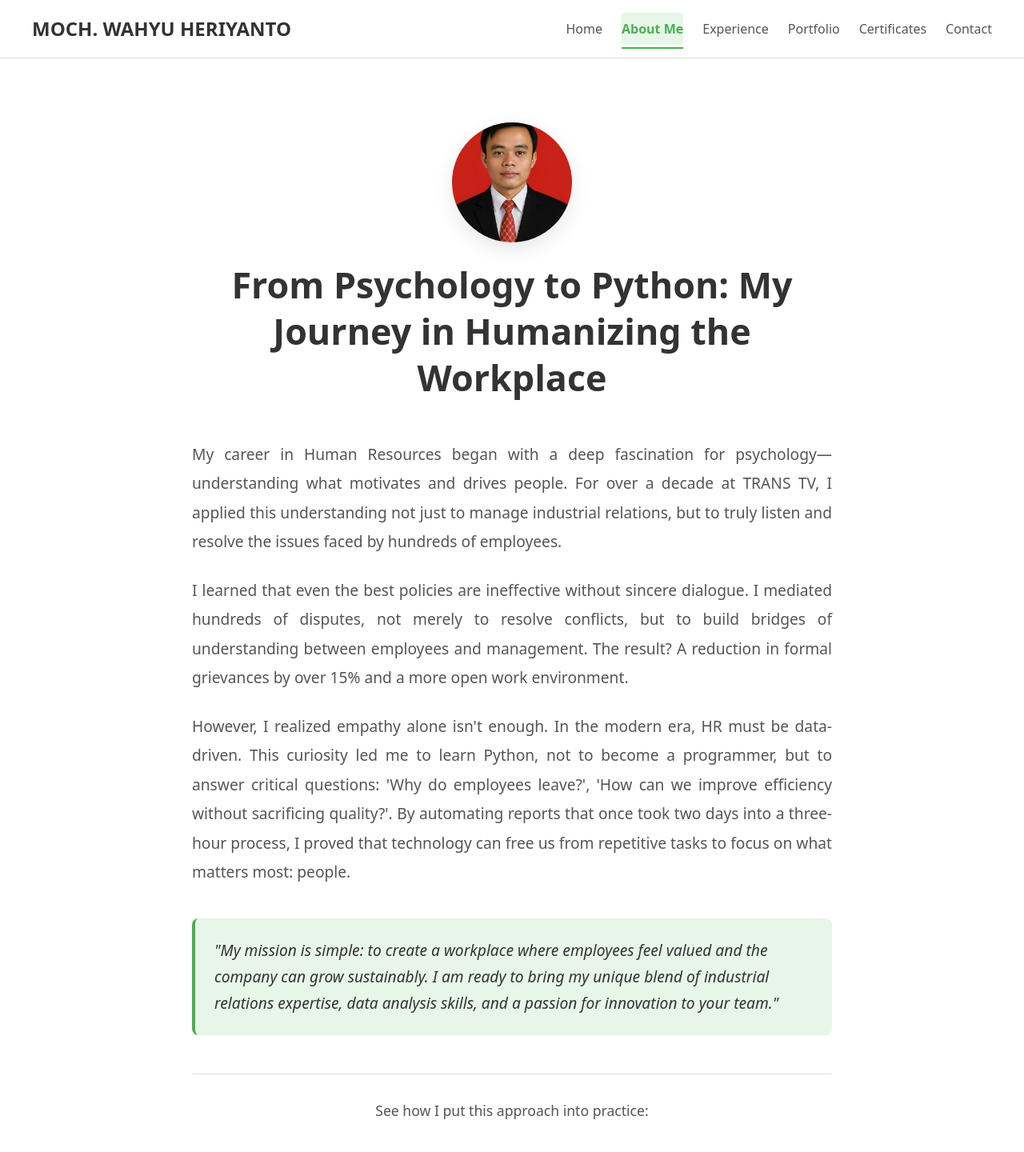
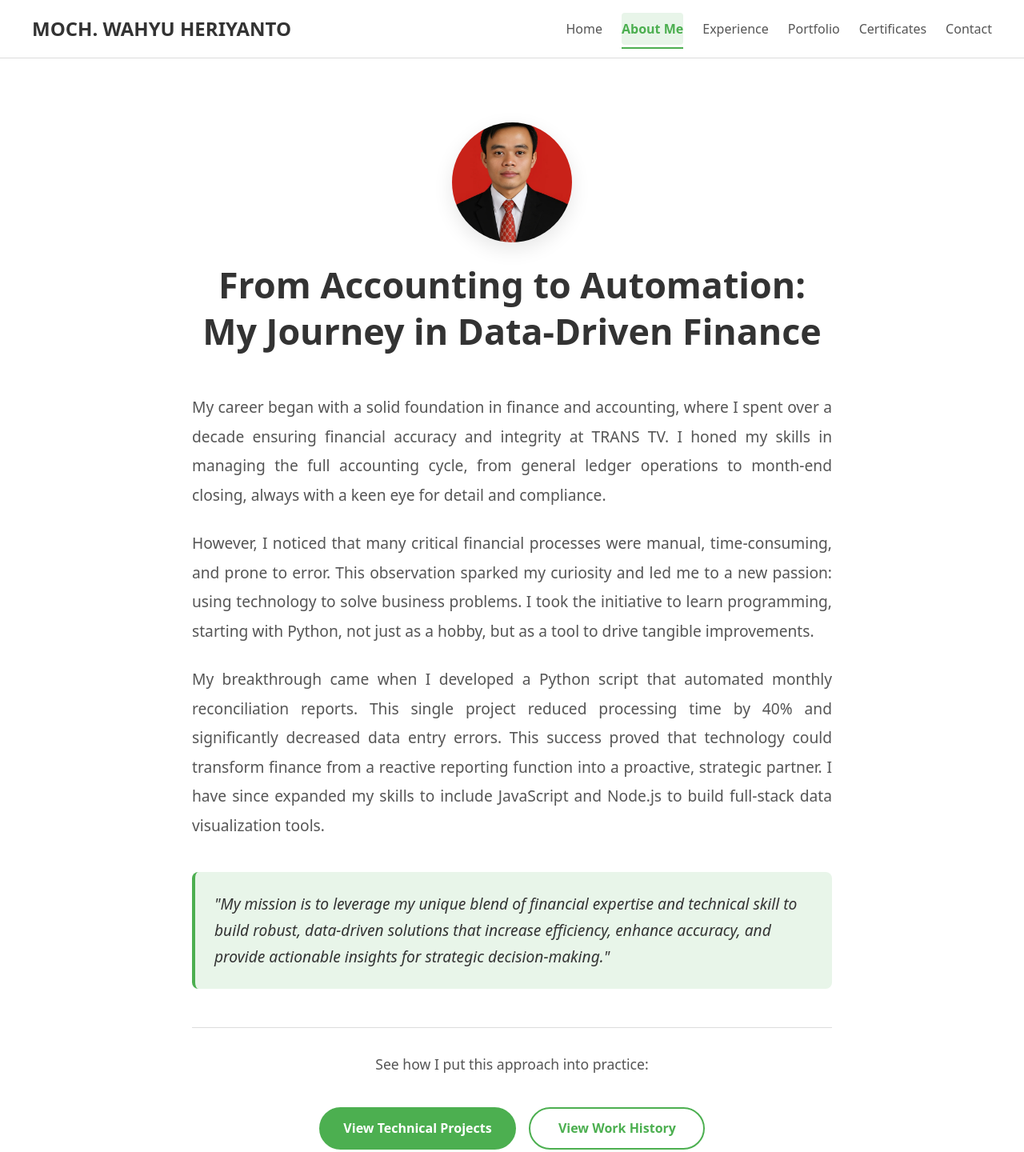
Before and after one commit to artspacetone/wahyuheriyantohr, a React (Vite) app: page /about in a window 1280 px wide. Shown: the top 1440 px of the page at 80% size. Built offline with nearby package versions, Linux system fonts and the light colour scheme.

Commit message:
Update About.tsx

```diff
--- a/src/pages/About.tsx
+++ b/src/pages/About.tsx
@@ -12,26 +12,26 @@ const About: React.FC = () => {
             alt="MOCH. WAHYU HERIYANTO"
             className="about-profile-image"
           />
-          <h1>From Psychology to Python: My Journey in Humanizing the Workplace</h1>
+          <h1>From Accounting to Automation: My Journey in Data-Driven Finance</h1>
         </div>
         <div className="about-narrative">
           <p>
-            My career in Human Resources began with a deep fascination for psychology—understanding what motivates and drives people. For over a decade at TRANS TV, I applied this understanding not just to manage industrial relations, but to truly listen and resolve the issues faced by hundreds of employees.
+            My career began with a solid foundation in finance and accounting, where I spent over a decade ensuring financial accuracy and integrity at TRANS TV. I honed my skills in managing the full accounting cycle, from general ledger operations to month-end closing, always with a keen eye for detail and compliance.
           </p>
           <p>
-            I learned that even the best policies are ineffective without sincere dialogue. I mediated hundreds of disputes, not merely to resolve conflicts, but to build bridges of understanding between employees and management. The result? A reduction in formal grievances by over 15% and a more open work environment.
+            However, I noticed that many critical financial processes were manual, time-consuming, and prone to error. This observation sparked my curiosity and led me to a new passion: using technology to solve business problems. I took the initiative to learn programming, starting with Python, not just as a hobby, but as a tool to drive tangible improvements.
           </p>
           <p>
-            However, I realized empathy alone isn't enough. In the modern era, HR must be data-driven. This curiosity led me to learn Python, not to become a programmer, but to answer critical questions: 'Why do employees leave?', 'How can we improve efficiency without sacrificing quality?'. By automating reports that once took two days into a three-hour process, I proved that technology can free us from repetitive tasks to focus on what matters most: people.
+            My breakthrough came when I developed a Python script that automated monthly reconciliation reports. This single project reduced processing time by 40% and significantly decreased data entry errors. This success proved that technology could transform finance from a reactive reporting function into a proactive, strategic partner. I have since expanded my skills to include JavaScript and Node.js to build full-stack data visualization tools.
           </p>
         </div>
         <blockquote className="mission-statement">
-          "My mission is simple: to create a workplace where employees feel valued and the company can grow sustainably. I am ready to bring my unique blend of industrial relations expertise, data analysis skills, and a passion for innovation to your team."
+          "My mission is to leverage my unique blend of financial expertise and technical skill to build robust, data-driven solutions that increase efficiency, enhance accuracy, and provide actionable insights for strategic decision-making."
         </blockquote>
         <div className="about-cta">
           <p>See how I put this approach into practice:</p>
           <div className="cta-buttons">
-            <Link to="/portfolio" className="cta-link primary">View Featured Projects</Link>
+            <Link to="/portfolio" className="cta-link primary">View Technical Projects</Link>
             <Link to="/experience" className="cta-link secondary">View Work History</Link>
           </div>
         </div>
```
